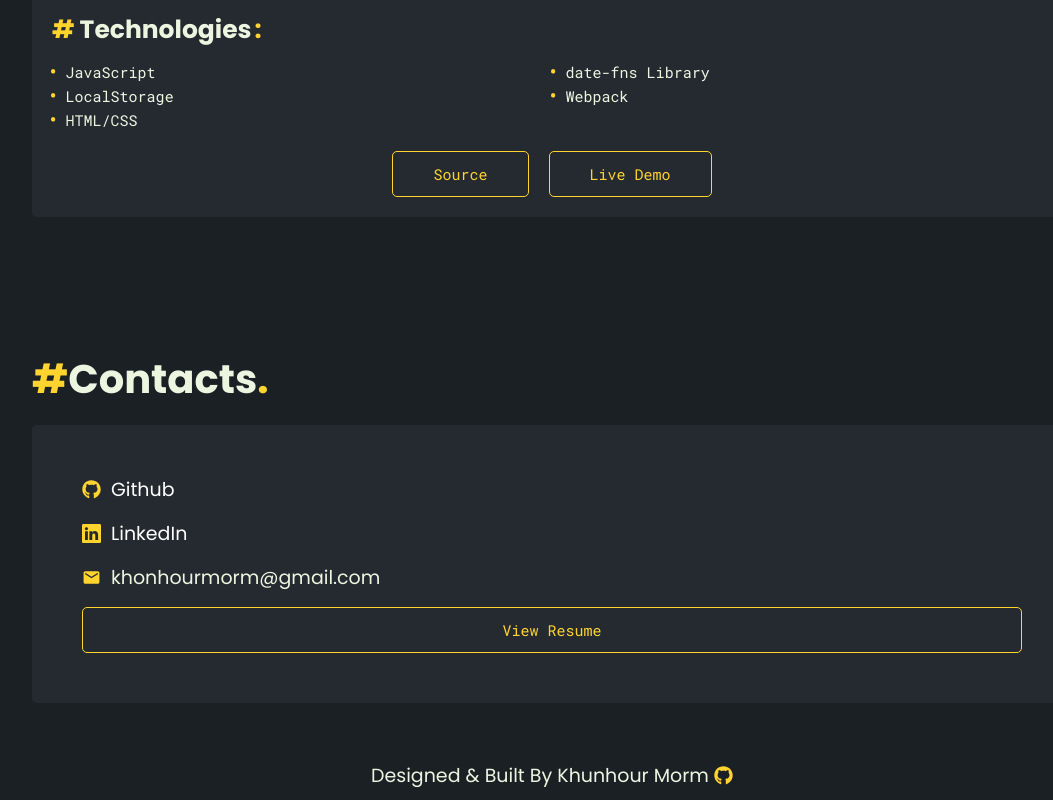
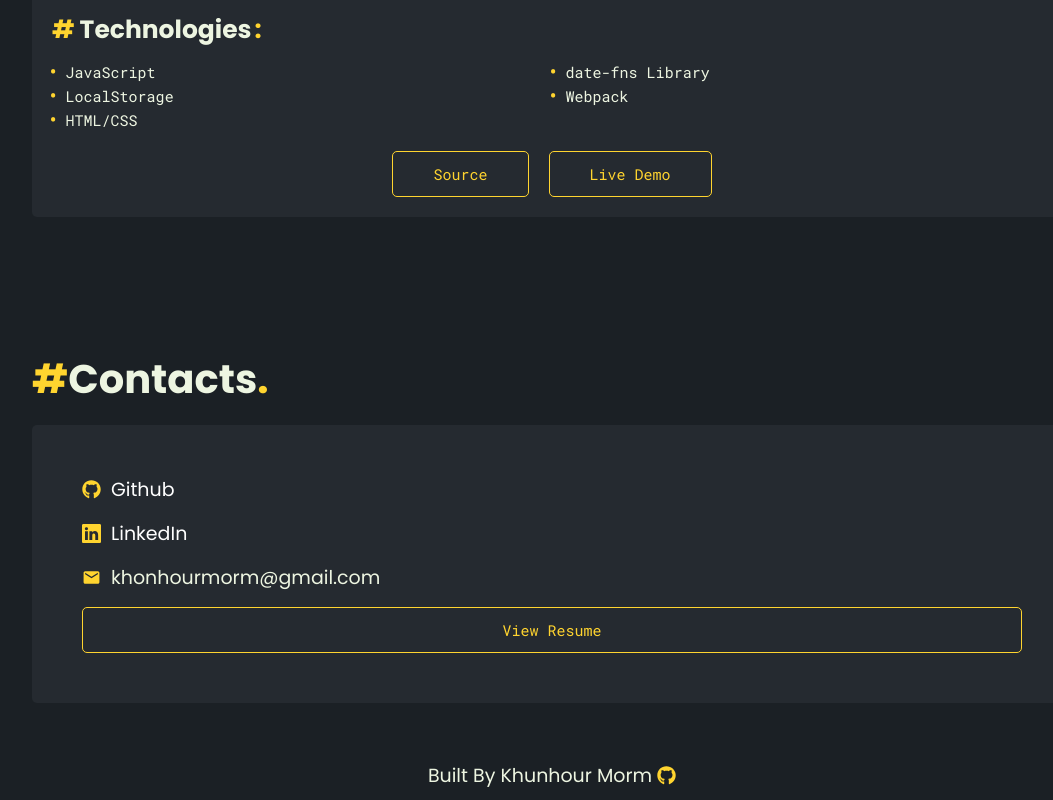
Before and after one commit to khunhour/portfolio, a React (Create React App) app: page / in a window 1280 px wide. Shown: the part 5005-5805 px from the top of the page, without its empty margins (88-1141 px from the left). Built offline with nearby package versions, Linux system fonts and the light colour scheme.

Commit message:
make letter in footer short

```diff
--- a/src/Footer/Footer.js
+++ b/src/Footer/Footer.js
@@ -4,7 +4,7 @@ import "./Footer.css";
 export default function Footer() {
 	return (
 		<footer>
-			<div>Designed {"&"} Built By Khunhour Morm</div>
+			<div>Built By Khunhour Morm</div>
 			<div>
 				<a href="https://github.com/khunhour/portfolio">
 					<FaGithub className="footer-img" />
```
